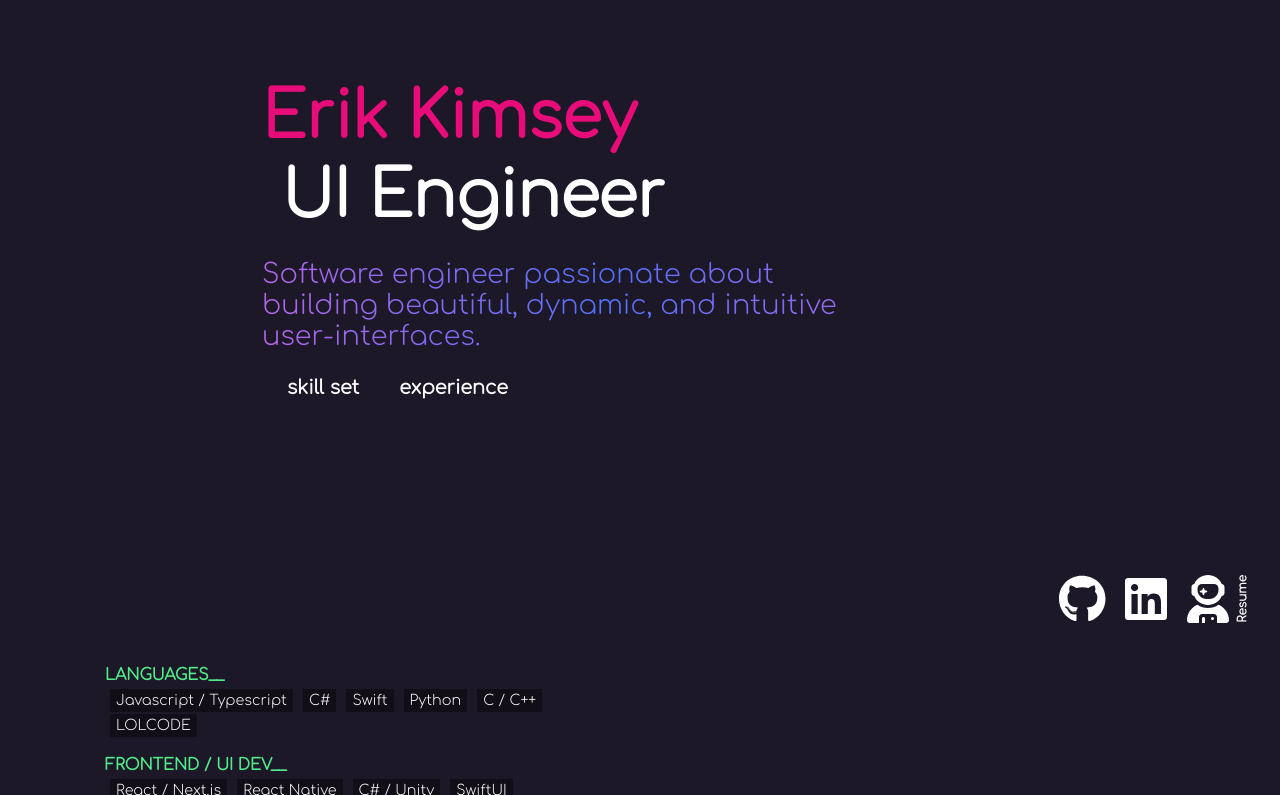
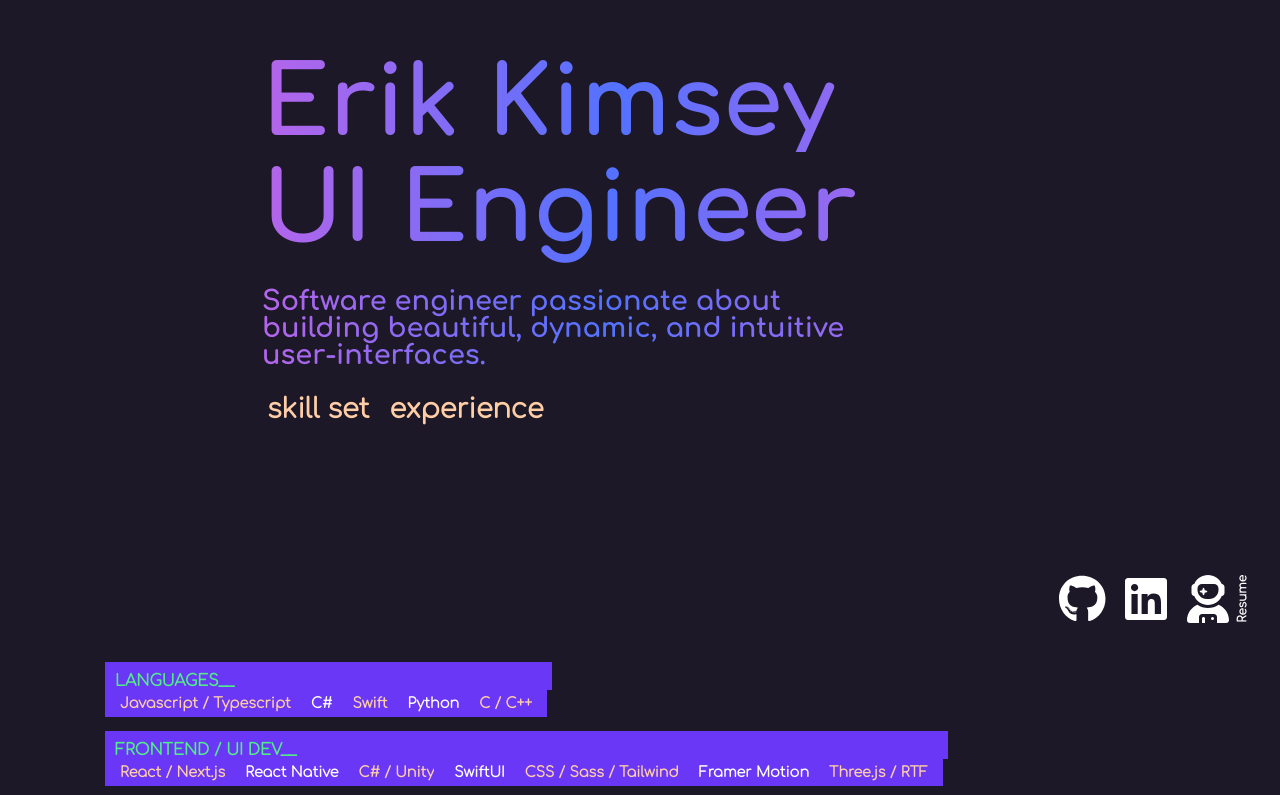
Before and after one commit to ErikKimsey/erikkimsey.github.io, a React (Create React App) app: page / in a window 1280 px wide. Shown: the part 157-952 px from the top of the page. Built offline with nearby package versions, Linux system fonts and the light colour scheme.

Commit message:
Finessing a bunch of styles in Banner and Skillset

```diff
--- a/src/Banner/BannerMenu.jsx
+++ b/src/Banner/BannerMenu.jsx
@@ -46,7 +46,7 @@ function BannerMenuItem(props) {
             ref={thisRef}
             className="bannerMenuItem"
             variants={variants}
-      whileHover={{ scale: 1.1, color: "#FFFEC8" }}
+            whileHover={{ scale: 1.1, color: "rgba(0,0,0,0)", textShadow: "3px 2px 3px rgba(232, 12, 122, 0.6), -3px 2px 4px rgba(105, 55, 245, 0.6)" }}
             whileTap={{ scale: 0.95 }}
             onClick={scrollToPage}
         >
--- a/src/Banner/banner.scss
+++ b/src/Banner/banner.scss
@@ -1,5 +1,6 @@
 @import '../styles/responsive.scss';
 @import '../styles/globals.scss';
+@import '../index.scss';
 
 $hover-color: #fcfa85;
 
@@ -25,20 +26,33 @@ $hover-color: #fcfa85;
         flex-flow: row wrap;
 
         .banner-item {
-      font-size: 4em;
             font-weight: 800;
-      padding: 5px;
+            font-family: $comfortaa-bold;
+            position: relative;
+            width: 80%;
+            padding: 10px 0;
+            font-size: 6em;
+            line-height: 1;
+            overflow: hidden;
+            --bg-size: 200%;
+            --color-one: #5372ff;
+            --color-two: #fe5bdb;
+            background: linear-gradient(90deg, var(--color-one), var(--color-two), var(--color-one)) 0 0/var(--bg-size) 100%;
+            color: transparent;
+            -webkit-background-clip: text;
+            background-clip: text;
+            -webkit-animation: move-bg 8s infinite linear;
+            animation: move-bg 8s infinite linear;
         }
 
         .name {
-      color: $pink;
+            // color: $pink;
             padding: 0;
             padding-right: 20px;
         }
 
         .role {
-      color: #fff;
-      padding-left: 20px;
+            // color: #fff;
             box-sizing: border-box;
         }
 
@@ -53,10 +67,12 @@ $hover-color: #fcfa85;
     }
 
     .aboutSelfDeveloperContainer {
+        font-family: $comfortaa-bold;
         position: relative;
         width: 80%;
         padding: 20px 0;
         font-size: 1.7rem;
+        line-height: 1;
         --bg-size: 200%;
         --color-one: #5372ff;
         --color-two: #fe5bdb;
@@ -76,8 +92,15 @@ $hover-color: #fcfa85;
         justify-content: flex-start;
 
         .bannerMenuItem {
-      font-size: 1.2rem;
+            font-size: 1.7em;
             padding: 0 20px;
+            overflow: hidden;
+            color: $peachPuff;
+            text-shadow: none;
+        }
+
+        .bannerMenuItem:first-of-type {
+            padding: 0;
         }
     }
 
@@ -101,11 +124,15 @@ $hover-color: #fcfa85;
 
             .banner-item {
                 font-size: 2em;
+                padding: 0;
+                line-height: 1;
+                overflow: hidden;
             }
 
             .name {
                 color: $pink;
-        padding-right: 20px;
+                font-size: 2.2em;
+                // padding: 0 20px 0 0;
             }
 
             .role {
@@ -117,30 +144,40 @@ $hover-color: #fcfa85;
         .aboutSelfDeveloperContainer {
             width: 100%;
             box-sizing: border-box;
-      font-size: 1rem;
+            font-size: 2em;
             text-shadow: 0px 0px 1px #bebebe;
             padding: 10px 0;
         }
 
+
+
+        .name {
+            font-size: 1.3rem;
+        }
+
+        .bannerMenu {
+            box-sizing: border-box;
+            display: flex;
+            flex-flow: row;
+            width: 100%;
+            padding: 0;
+
+            .bannerMenuItem {
+                font-size: 1.2rem;
+                padding: 0 10px;
+                color: $yellow;
+            }
+
+            .bannerMenuItem:first-of-type {
+                padding: 0;
+                // background-color: $bkgrdPurple;
+            }
+        }
 
         @keyframes move-bg {
             to {
                 background-position: var(--bg-size) 0;
             }
         }
-
-    .bannerMenu {
-      box-sizing: border-box;
-      display: flex;
-      flex-flow: row;
-      justify-content: space-around;
-      width: 100%;
-
-      .bannerMenuItem {
-        font-size: 1.2rem;
-        padding: 0;
     }
 }
-
-  }
-}
--- a/src/Skillset/skillset.scss
+++ b/src/Skillset/skillset.scss
@@ -23,22 +23,22 @@
     }
 
     .skillSetItem {
-    width: 48%;
         display: flex;
+        width: fit-content;
         flex-flow: column wrap;
         justify-content: flex-start;
         align-items: flex-start;
         padding: 5px;
         margin: 4px 0;
         box-sizing: border-box;
-    background-color: $bkgrdPurple;
 
         h4 {
+            font-weight: 900;
             width: 100%;
-      padding: 4px 0;
+            padding: 10px 0 0 10px;
             margin: 0;
-      font-weight: 800;
             color: $green;
+            background-color: $bkgrdPurple;
         }
 
         .skillItemsList {
@@ -48,12 +48,18 @@
             align-items: flex-start;
             overflow: hidden;
             font-size: small;
+            padding: 5px;
+            background-color: $bkgrdPurple;
 
             .skillItem {
-        padding: 3px 6px;
                 font-size: 0.9rem;
-        background-color: $transBlack;
-        margin: 1px 5px;
+                // background-color: $transBlack;
+                margin: 0 10px;
+                font-weight: 900;
+            }
+
+            .skillItem:nth-child(odd) {
+                color: $peachPuff;
             }
         }
 
--- a/src/__data/data.js
+++ b/src/__data/data.js
@@ -10,7 +10,6 @@ const LANGUAGES = [
     'Swift',
     'Python',
     'C / C++',
-  'LOLCODE'
 ]
 
 const THREE_D = [
@@ -36,10 +35,9 @@ const FRONTEND = [
     'React Native',
     'C# / Unity',
     'SwiftUI',
-  'CSS / Sass / Less / Tailwind / Material',
+    'CSS / Sass / Tailwind',
     'Framer Motion',
-  'Three.js / React-Three-Fiber',
-  'P5.js'
+    'Three.js / RTF',
 ]
 
 const MULTIMEDIA_WEB = [
--- a/src/index.scss
+++ b/src/index.scss
@@ -4,6 +4,8 @@
 
 // Fonts
 $comfortaa: "comfortaa";
+$comfortaa-reg: "comfortaa-reg";
+$comfortaa-bold: "comfortaa-bold";
 
 * {
     font-weight: 100;
@@ -18,7 +20,20 @@ $comfortaa: "comfortaa";
 
 @font-face {
     font-family: "comfortaa";
+    // src: url(./assets/fonts/Sansation_Regular.ttf) format("truetype");
     src: url(./assets/fonts/comfortaa/Comfortaa-Light.ttf) format("truetype");
+}
+
+@font-face {
+    font-family: "comfortaa-reg";
+    // src: url(./assets/fonts/Sansation_Regular.ttf) format("truetype");
+    src: url(./assets/fonts/comfortaa/Comfortaa-Regular.ttf) format("truetype");
+}
+
+@font-face {
+    font-family: "comfortaa-bold";
+    // src: url(./assets/fonts/Sansation_Regular.ttf) format("truetype");
+    src: url(./assets/fonts/comfortaa/Comfortaa-Bold.ttf) format("truetype");
 }
 
 body {
--- a/src/styles/globals.scss
+++ b/src/styles/globals.scss
@@ -3,7 +3,7 @@ $hover-color: #E0EC31;
 $teal: #42D7A7;
 $green: #52ED8B;
 $purple: #AA5EF4;
-$pink: #E80C7A;
+$pink: #e80c7a;
 $lighterpink: #e64595;
 $yellow: #E0EC31;
 $grayish: rgb(136, 141, 170);
@@ -11,7 +11,7 @@ $darkGrayish: rgb(57, 57, 57);
 $transBlack: rgba(0, 0, 0, 0.4);
 $antiquewhite: #faebd7;
 $transWhite: rgba(255, 255, 255, 0.5);
-$bkgrdPurple: #1c1827;
+$bkgrdPurple: #6937f5;
 $peachPuff: #ffcea7;
 
 
```
Also changed, not shown: src/assets/fonts/Sansation_Regular.ttf (added), src/assets/fonts/auricom_regular.ttf (added). Lines whose indentation alone changed are shown as unchanged.
